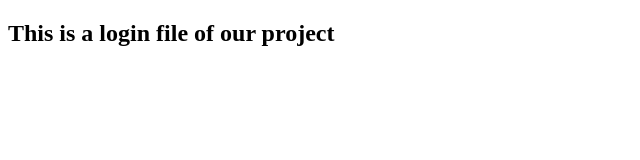
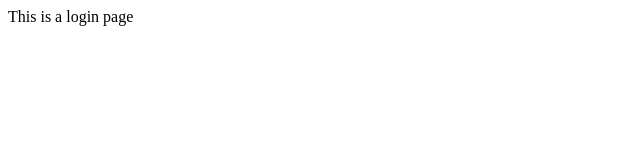
Before and after one commit to rishikeshmahale/Test, a plain HTML site: page login.html in a window 1280 px wide. Shown: the whole page, without its empty margins (0-640 px from the left). Drawn offline with Linux system fonts and the light colour scheme.

Commit message:
login added

```diff
--- a/login.html
+++ b/login.html
@@ -3,12 +3,9 @@
 <head>
     <meta charset="UTF-8">
     <meta name="viewport" content="width=device-width, initial-scale=1.0">
-    <title>Login File</title>
+    <title>Document</title>
 </head>
 <body>
-
-
-    <h2>This is a login file of our project</h2>
-
+    <div>This is a login page </div>
 </body>
 </html>
```
